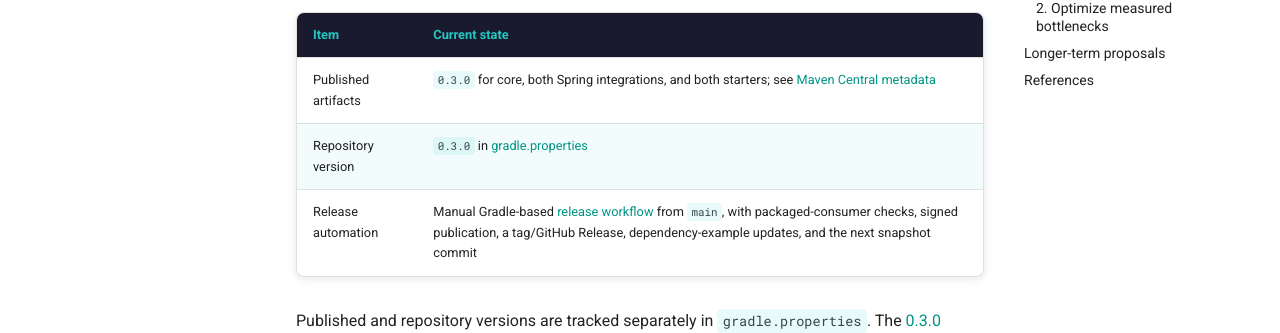
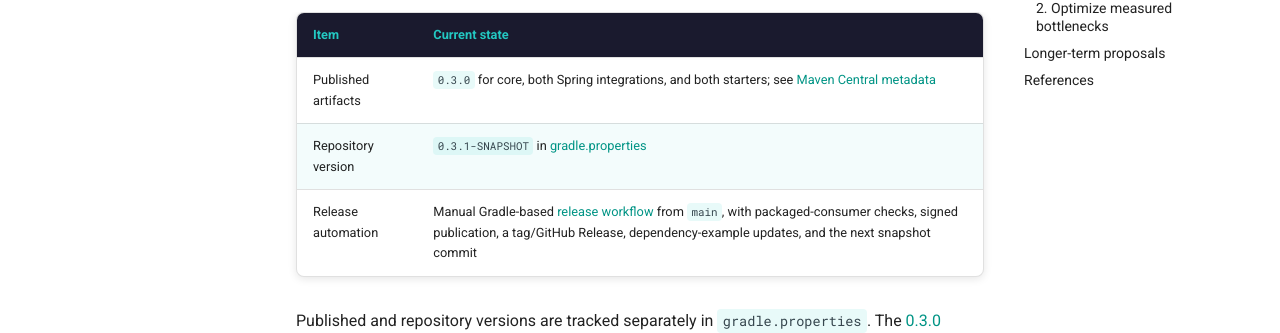
Before and after one commit to Thejuampi/memris, an MkDocs documentation site: the page built from docs/ROADMAP.md, in a window 1280 px wide and 900 px high. Shown: the part 358-691 px from the top of the window. Built offline with MkDocs 1.6.1 and Material for MkDocs 9.7.7, drawn with Linux system fonts in a browser that asks for light colours; comment, search, counter and statistics services are not loaded; the version menu is left out.

Commit message:
chore: bump to 0.3.1-SNAPSHOT

```diff
--- a/docs/ROADMAP.md
+++ b/docs/ROADMAP.md
@@ -8,7 +8,7 @@ current support; an annotation, lexer token, or historical plan alone does not.
 | Item | Current state |
 | --- | --- |
 | Published artifacts | `0.3.0` for core, both Spring integrations, and both starters; see [Maven Central metadata](https://repo.maven.apache.org/maven2/io/github/thejuampi/memris/maven-metadata.xml) |
-| Repository version | `0.3.0` in [gradle.properties](../gradle.properties) |
+| Repository version | `0.3.1-SNAPSHOT` in [gradle.properties](../gradle.properties) |
 | Release automation | Manual Gradle-based [release workflow](../.github/workflows/release.yml) from `main`, with packaged-consumer checks, signed publication, a tag/GitHub Release, dependency-example updates, and the next snapshot commit |
 
 Published and repository versions are tracked separately in `gradle.properties`.
```
Also changed, not shown: README.md (+1 -1 lines), 1 other file.
